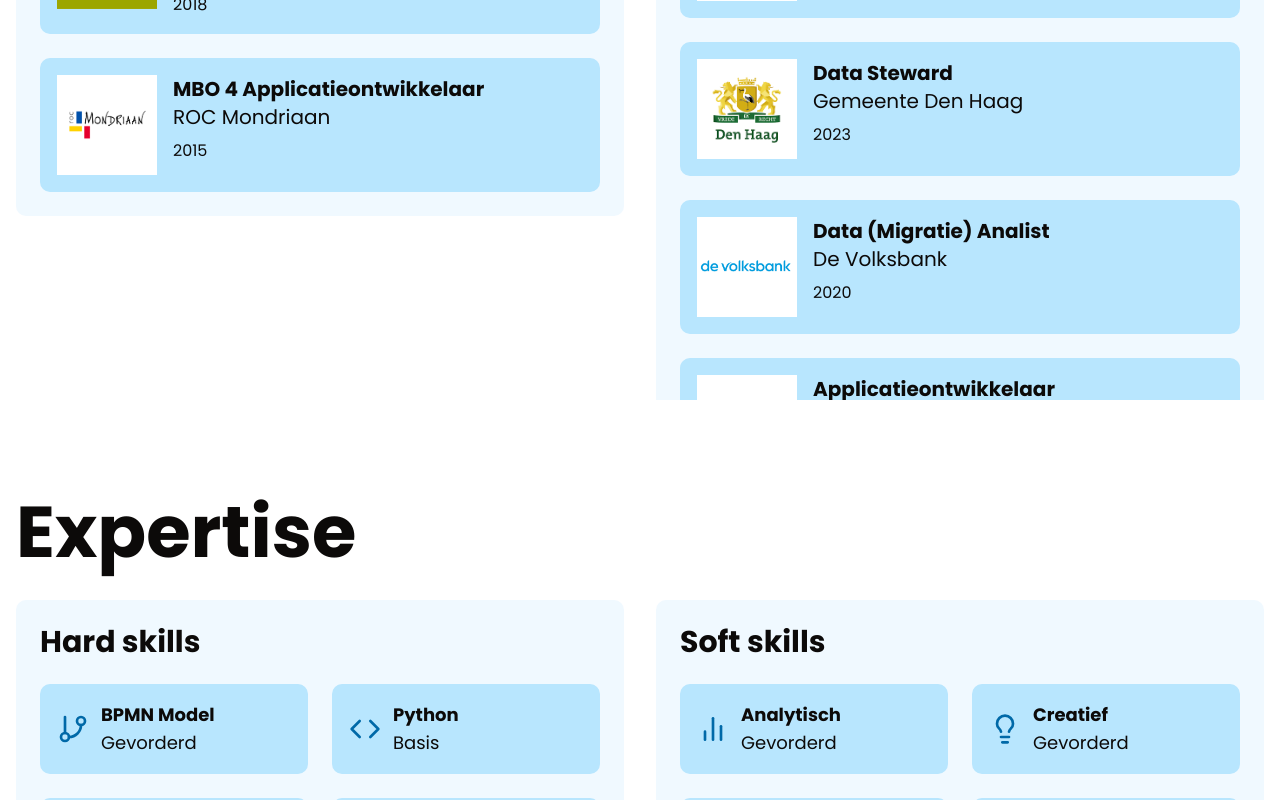
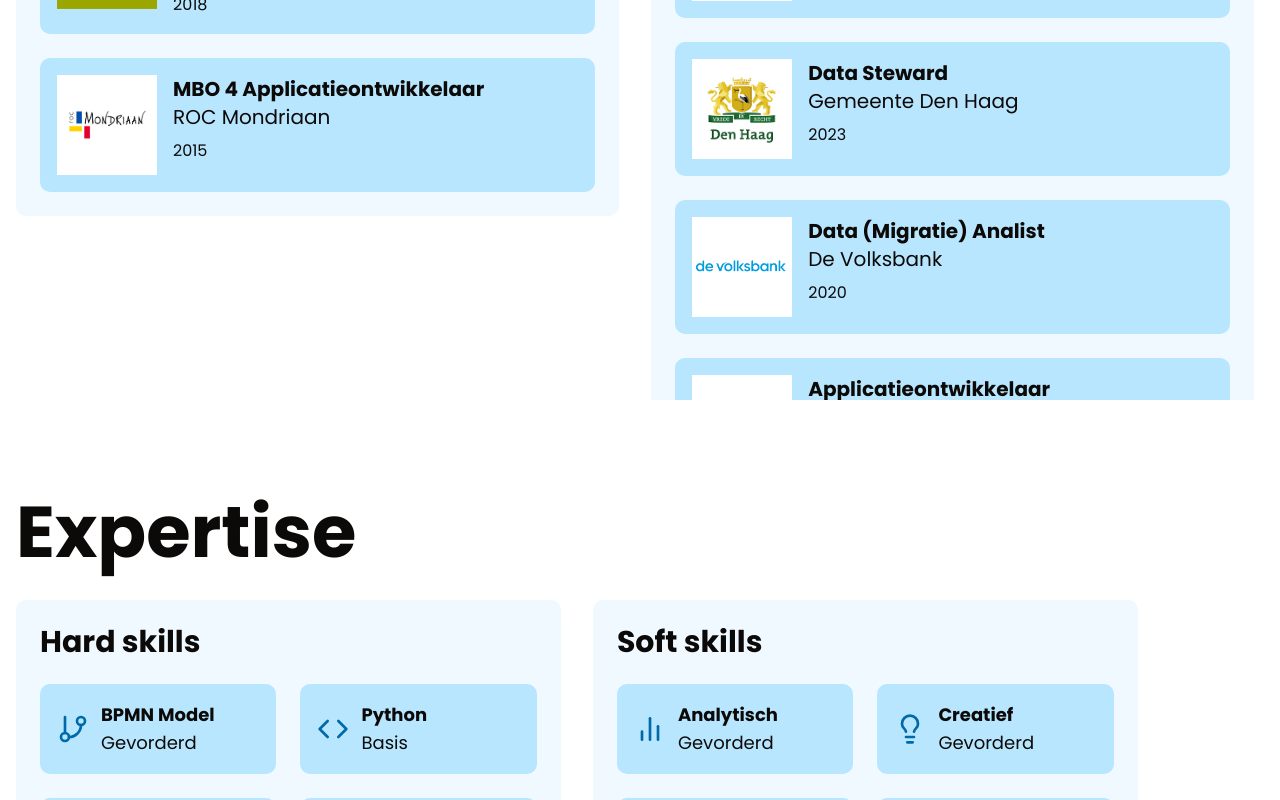
Before and after one commit to IsmailYaman/ajeethmuthu, a Next.js app: page / in a window 1280 px wide. Shown: the part 2000-2800 px from the top of the page. Built offline with nearby package versions, Linux system fonts and the light colour scheme.

Commit message:
Refactor components to remove unnecessary Section wrappers for cleaner structure

```diff
--- a/app/components/Contact.tsx
+++ b/app/components/Contact.tsx
@@ -27,7 +27,7 @@ const Footer = () => {
 	};
 
 	return (
-		<Section animationType="scaleUp" delay={0.2}>
+		<>
 			<div className="flex flex-col md:flex-row gap-12 min-h-[50vh] max-w-7xl mx-auto px-4 py-12">
 				{/* Contact Information */}
 				<div className="w-full md:w-1/2">
@@ -249,7 +249,7 @@ const Footer = () => {
 					</div>
 				</Section>
 			</div>
-		</Section>
+		</>
 	);
 };
 
--- a/app/components/Experience/Experience.tsx
+++ b/app/components/Experience/Experience.tsx
@@ -16,7 +16,6 @@ const Experience = () => {
 	};
 
 	return (
-		<Section animationType="slideLeft" className="w-full" amount={0.3}>
 		<div className="py-24 mx-4 flex flex-col gap-8">
 			<h2 className="text-5xl sm:text-7xl font-bold">{experience.title}</h2>
 			<div className="flex flex-col sm:flex-row w-full gap-8 ">
@@ -25,7 +24,6 @@ const Experience = () => {
 			</div>
 			<ExperienceModal isOpen={modalOpen} setIsOpen={setModalOpen} item={selectedItem} />
 		</div>
-		</Section>
 	);
 };
 
--- a/app/components/Intro.tsx
+++ b/app/components/Intro.tsx
@@ -6,7 +6,7 @@ import Section from "./Section";
 
 export default function Intro() {
 	return (
-		<Section animationType="fadeIn" className="h-screen">
+		<>
 			<div className="h-1/2 z-0 grid place-content-center">
 				<ScrollBaseAnimation
 					// delay={500}
@@ -27,6 +27,6 @@ export default function Intro() {
 					Muthu • Muthu •
 				</ScrollBaseAnimation>
 			</div>
-		</Section>
+		</>
 	);
 }
--- a/app/components/Personalia.tsx
+++ b/app/components/Personalia.tsx
@@ -5,12 +5,10 @@ import { Button } from "@/components/ui/button";
 import Link from "next/link";
 import Image from "next/image";
 import { intro } from "../data/data";
-import Section from "./Section";
 
 export default function Personalia() {
 	return (
-		<Section id="home" amount={0.3}>
-			<section className="relative flex min-h-screen w-full items-center py-24 justify-center">
+		<div className="relative flex min-h-screen w-full items-center py-24 justify-center">
 			<div className="grid grid-cols-1 gap-12 md:grid-cols-2 md:items-center mx-4">
 				<div className="order-2 flex flex-col items-center text-center md:order-1 md:items-start md:text-left">
 					<h1 className="mb-4 text-3xl font-extrabold text-stone-950 md:text-6xl">{intro.greeting}</h1>
@@ -48,7 +46,6 @@ export default function Personalia() {
 					</div>
 				</div>
 			</div>
-			</section>
-		</Section>
+		</div>
 	);
 }
--- a/app/components/Skills/Skills.tsx
+++ b/app/components/Skills/Skills.tsx
@@ -5,7 +5,6 @@ import { SkillsSection } from "./Section";
 
 const Skills = () => {
 	return (
-		<Section animationType="slideLeft" className="w-full">
 		<div className="py-24 mx-4 flex flex-col  overflow-y-scroll gap-8">
 			<h2 className="text-5xl sm:text-7xl font-bold">{skills.title}</h2>
 			<div className="flex flex-col xs:flex-row w-full gap-8">
@@ -13,7 +12,6 @@ const Skills = () => {
 				<SkillsSection title="Soft skills" items={skills.soft_skills} />
 			</div>
 		</div>
-		</Section>
 	);
 };
 
```
Lines whose indentation alone changed are shown as unchanged.
